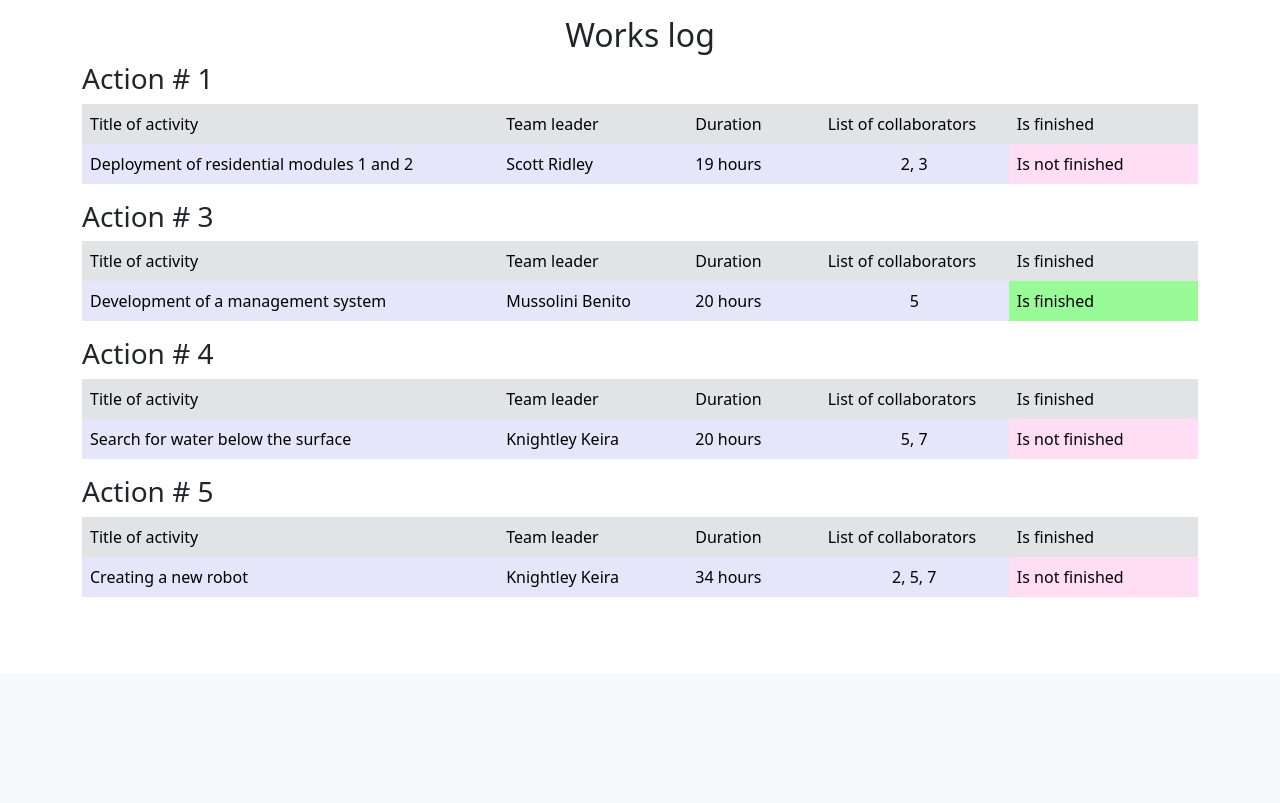
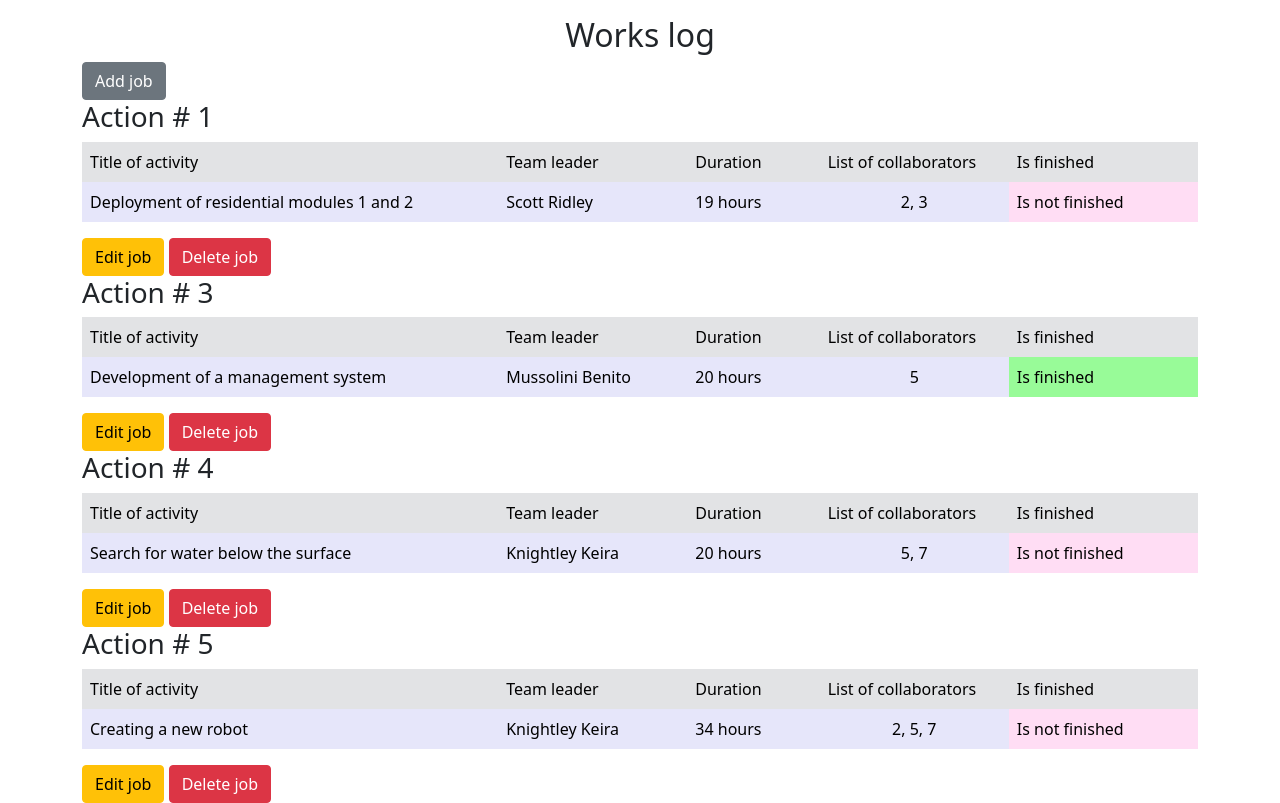
Before and after one commit to QueenEnnie/flask-sqlalchemy, a Flask app: page / in a window 1280 px wide. Shown: the part 127-930 px from the top of the page. Before the commit the page ends 724 px from the top, so only its background shows below. Run offline with Flask 2, Linux system fonts and the light colour scheme; a user stored in the database is signed in; data comes from the database, SQL or seed files in the repository; both versions use the stored data as it was after the commit.

Commit message:
add, edit, delete a job

```diff
--- a/main.py
+++ b/main.py
@@ -1,7 +1,7 @@
 import datetime
 from data import db_session
 from flask import Flask
-from flask import render_template, redirect
+from flask import render_template, redirect, request, abort
 
 from data.users import User
 from data.jobs import Jobs
@@ -91,16 +91,60 @@ def add_job():
     form = JobForm()
     if form.validate_on_submit():
         db_sess = db_session.create_session()
-        jobs = Jobs()
-        jobs.job = form.job_title.data
-        jobs.team_leader = form.team_leader.data
-        jobs.work_size = form.work_size.data
-        jobs.collaborators = form.collaborators.data
-        jobs.is_finished = form.is_finished.data
-        db_sess.add(jobs)
+        job = Jobs()
+        job.job = form.job_title.data
+        job.team_leader = form.team_leader.data
+        job.work_size = form.work_size.data
+        job.collaborators = form.collaborators.data
+        job.is_finished = form.is_finished.data
+        db_sess.add(job)
         db_sess.commit()
         return redirect('/')
     return render_template('job.html', title='Adding a job', form=form)
+
+
+@app.route('/addjob/<int:id>', methods=['GET', 'POST'])
+@login_required
+def edit_news(id):
+    form = JobForm()
+    if request.method == "GET":
+        db_sess = db_session.create_session()
+        job = db_sess.query(Jobs).filter(Jobs.id == id).first()
+        if job:
+            form.job_title.data = job.job
+            form.team_leader.data = job.team_leader
+            form.collaborators.data = job.collaborators
+            form.work_size.data = job.work_size
+            form.is_finished.data = job.is_finished
+        else:
+            abort(404)
+    if form.validate_on_submit():
+        db_sess = db_session.create_session()
+        job = db_sess.query(Jobs).filter(Jobs.id == id).first()
+        if job:
+            job.job = form.job_title.data
+            job.team_leader = form.team_leader.data
+            job.collaborators = form.collaborators.data
+            job.is_finished = form.is_finished.data
+            job.work_size = form.work_size.data
+            db_sess.commit()
+            return redirect('/')
+        else:
+            abort(404)
+    return render_template('job.html', title='Edit job', form=form)
+
+
+@app.route('/job_delete/<int:id>', methods=['GET', 'POST'])
+@login_required
+def news_delete(id):
+    db_sess = db_session.create_session()
+    job = db_sess.query(Jobs).filter(Jobs.id == id).first()
+    if job:
+        db_sess.delete(job)
+        db_sess.commit()
+    else:
+        abort(404)
+    return redirect('/')
 
 
 def main():
--- a/templates/index.html
+++ b/templates/index.html
@@ -3,6 +3,9 @@
 {% block content %}
     <p></p>
     <h2 align="center">Works log</h2>
+    {% if current_user.is_authenticated %}
+        <a class="btn btn-secondary" href="/addjob">Add job</a>
+    {% endif %}
     {% for elem in jobs %}
         <h3>Action # {{elem.id}}</h3>
         <table class="table table-borderless">
@@ -29,6 +32,13 @@
             </tr>
           </tbody>
         </table>
+        {% if current_user.is_authenticated and (current_user.id == 1  or
+        current_user.id == elem.team_leader)%}
+             <div>
+                <a class="btn btn-warning" href="/addjob/{{ elem.id }}">Edit job</a>
+                <a class="btn btn-danger" href="/job_delete/{{ elem.id }}">Delete job</a>
+             </div>
+         {% endif %}
     {% endfor %}
 
 {% endblock %}
```
Also changed, not shown: db/blogs.db.
